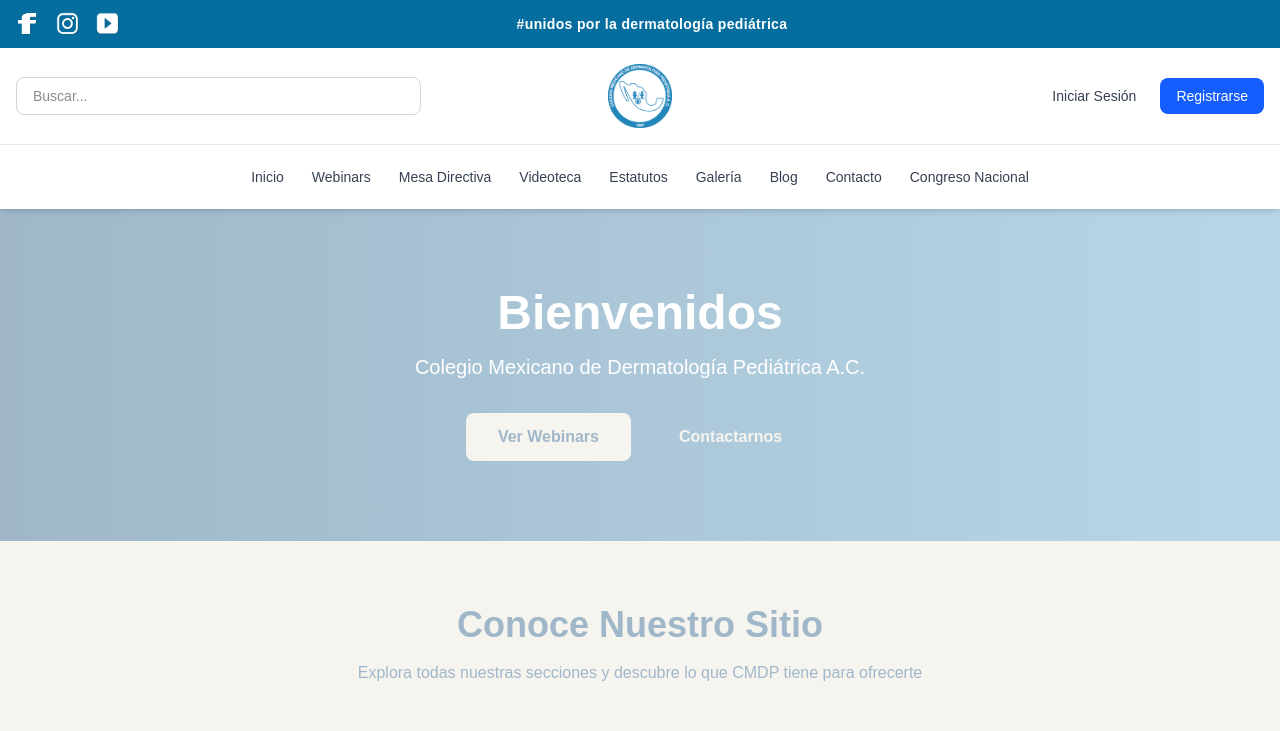
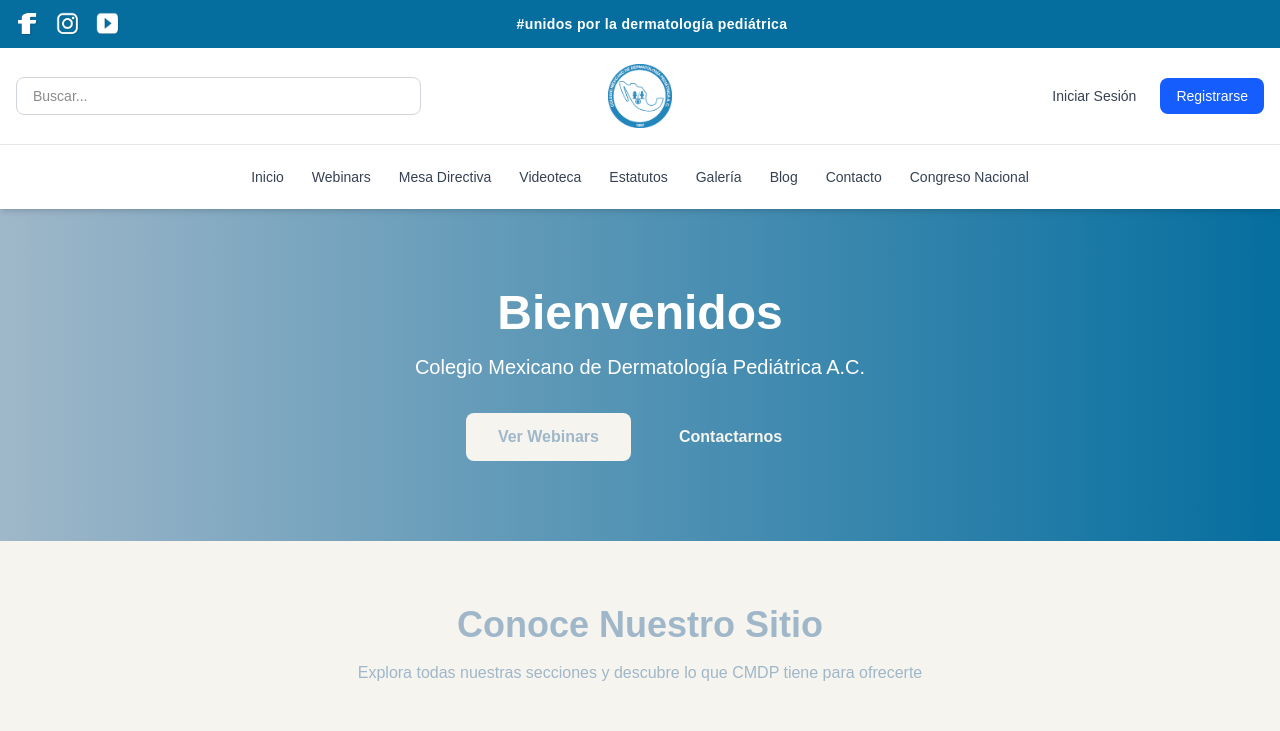
Before and after one commit to KingCas78/cmdp_web, a Next.js app: page / in a window 1280 px wide. Shown: the top 731 px of the page. Built offline with nearby package versions, Linux system fonts and the light colour scheme.

Commit message:
refactor: Cambiar color --powder-blue a #056e9f en todos los archivos

```diff
--- a/src/app/globals.css
+++ b/src/app/globals.css
@@ -2,7 +2,7 @@
 
 :root {
   --sky-blue: #CFE9F5;
-  --powder-blue: #B7D7E8;
+  --powder-blue: #056e9f;
   --grayish-blue: #9FB7C9;
   --soft-ivory: #F6F4EF;
   --pearl-gray: #E3E7EA;
--- a/src/app/theme.css
+++ b/src/app/theme.css
@@ -1,7 +1,7 @@
 /* Color Palette */
 :root {
   --sky-blue: #CFE9F5;
-  --powder-blue: #B7D7E8;
+  --powder-blue: #056e9f;
   --grayish-blue: #9FB7C9;
   --soft-ivory: #F6F4EF;
   --pearl-gray: #E3E7EA;
```
